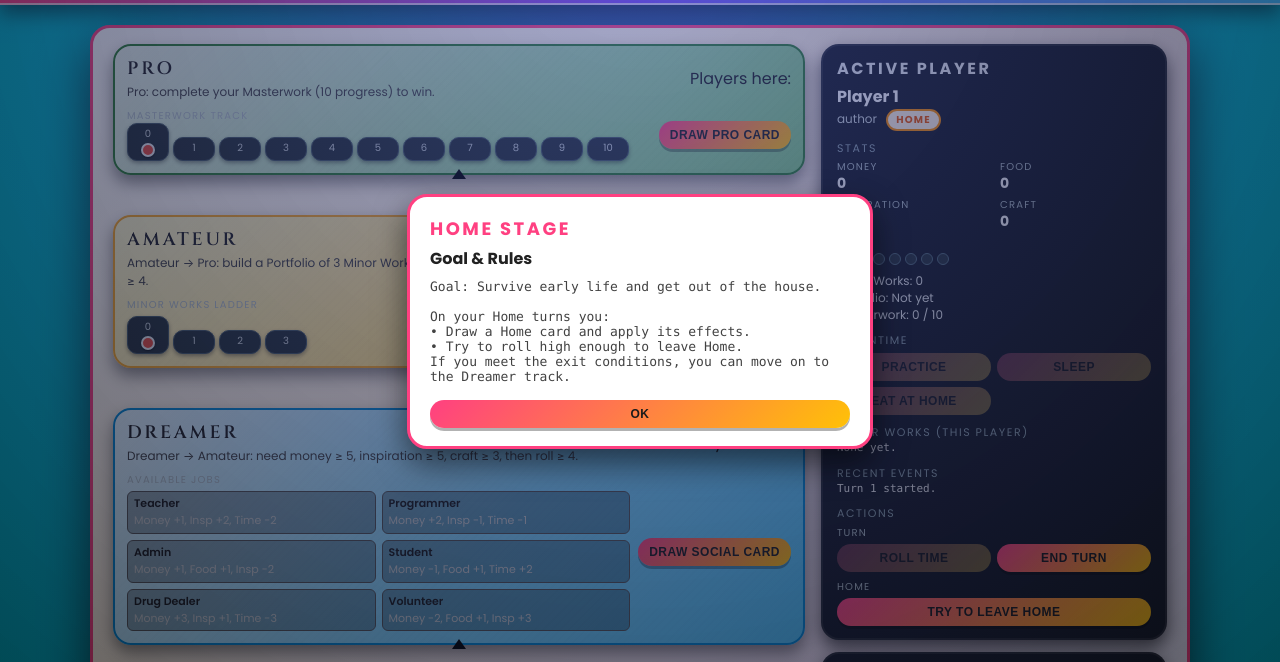
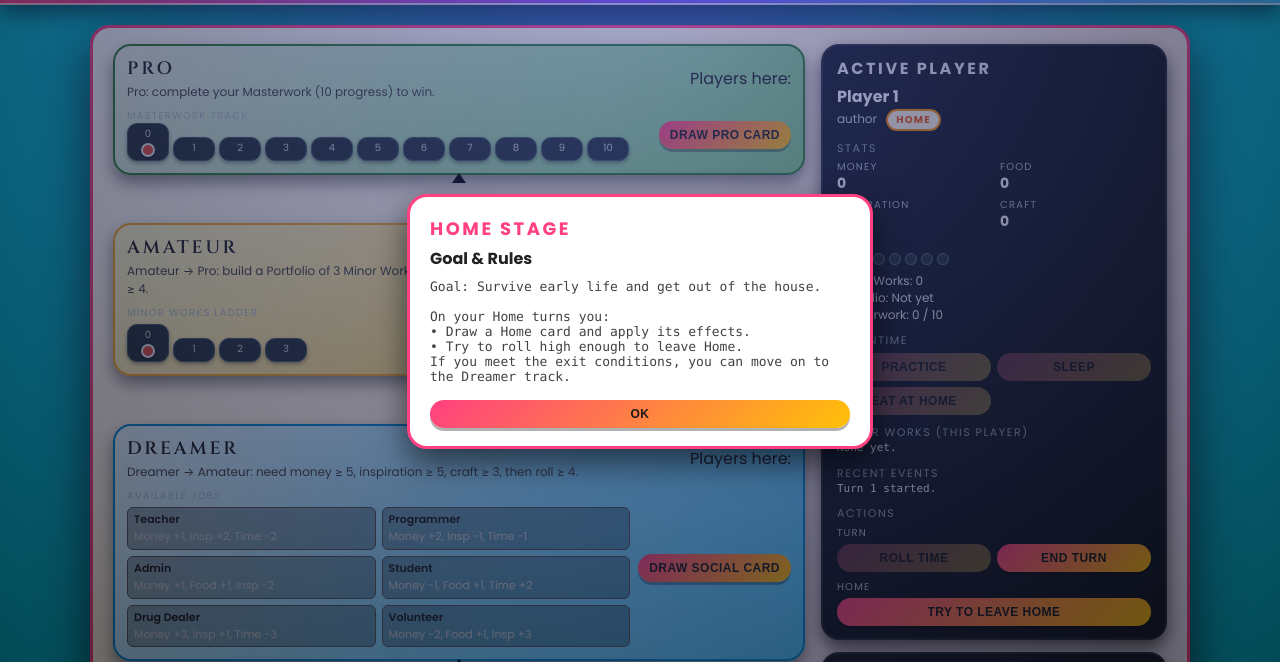
Before and after one commit to ProfSeaquill/Starving-Artist, a plain HTML site: page index.html in a window 1280 px wide. Shown: the part 79-741 px from the top of the page. Drawn offline with Linux system fonts and the light colour scheme.

Commit message:
Update index.html

```diff
--- a/index.html
+++ b/index.html
@@ -228,7 +228,7 @@ main.app {
   display: flex;
   align-items: flex-end;
   justify-content: center;
-  margin: -2px 0;      /* overlap both stages a bit */
+  margin: 2px 0;      /* overlap both stages a bit */
   pointer-events: none; /* purely decorative */
   position: relative;
   z-index: 1;           /* sit above the stage bands */
```
